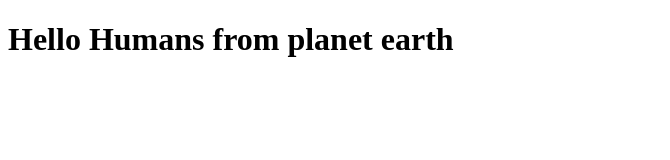
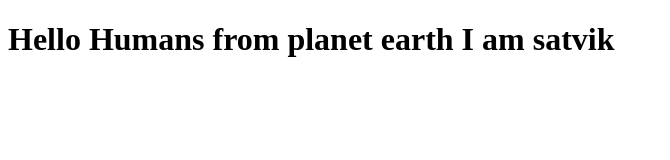
Before and after one commit to SatvikTata/localrepo, a plain HTML site: page index.html in a window 1280 px wide. Shown: the whole page, without its empty margins (0-670 px from the left). Drawn offline with Linux system fonts and the light colour scheme.

Commit message:
New Lines main

```diff
--- a/index.html
+++ b/index.html
@@ -6,6 +6,6 @@
     <title>Local Repo</title>
 </head>
 <body>
-    <h1>Hello Humans from planet earth</h1>
+    <h1>Hello Humans from planet earth I am satvik</h1>
 </body>
 </html>
```
